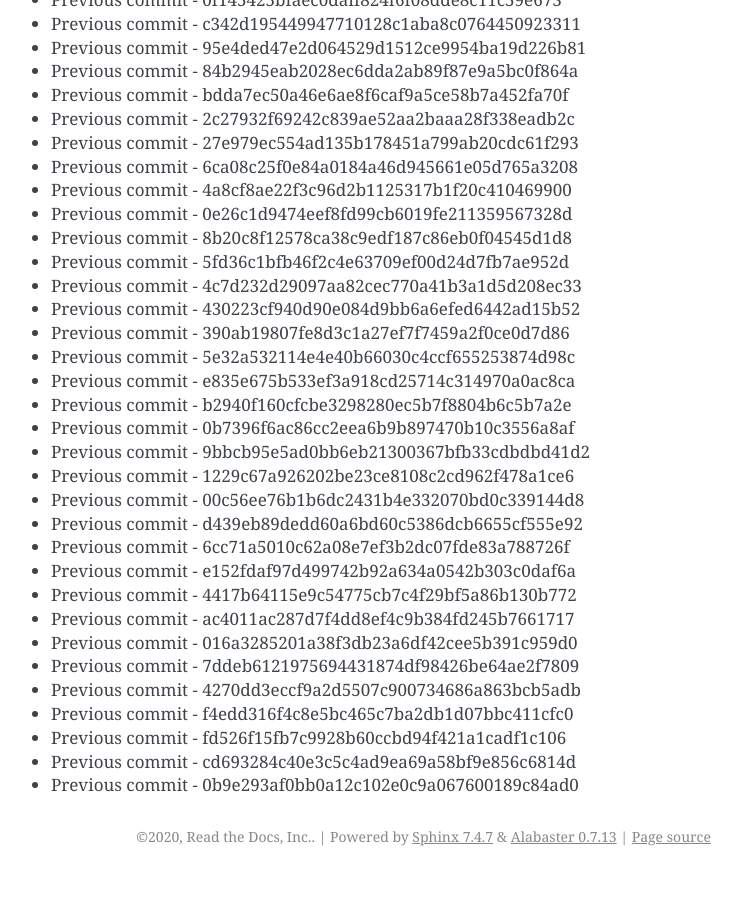
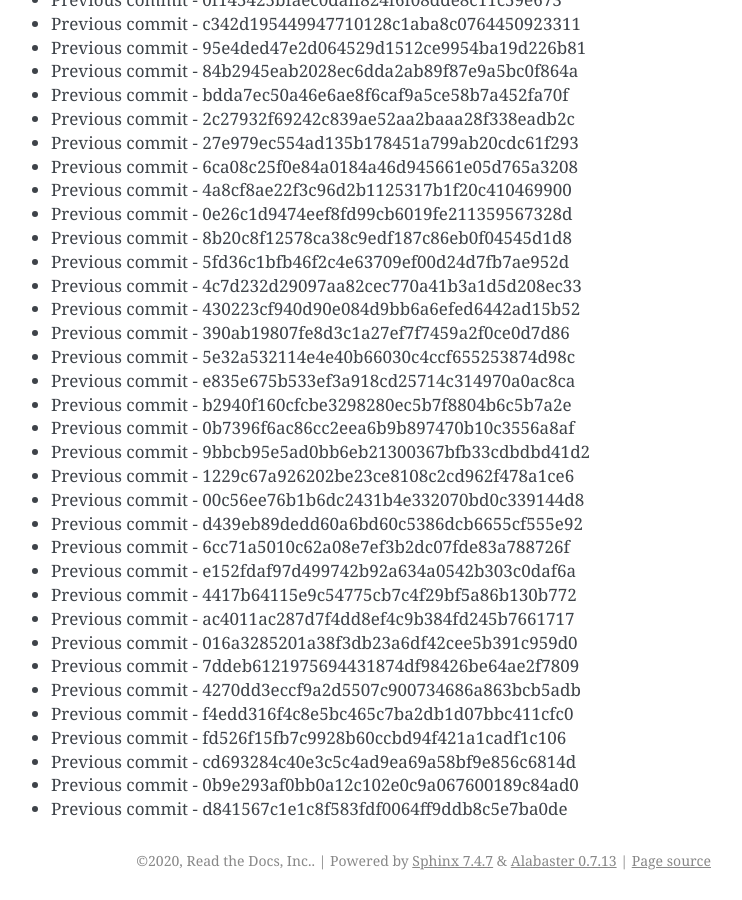
Before and after one commit to readthedocs/rtd-git-stresstest, a Sphinx documentation site: the page built from docs/updates.rst, in a window 1280 px wide and 900 px high, scrolled down 62575 px. Shown: the whole window, without its empty margins (399-1141 px from the left). Built offline with Sphinx 7.4.7, drawn with Linux system fonts in a browser that asks for light colours; before the commit the page ends 63451 px from its top, so only the background shows below that.

Commit message:
Generating commit from previous: d841567c1e1c8f583fdf0064ff9ddb8c5e7ba0de

```diff
--- a/docs/updates.rst
+++ b/docs/updates.rst
@@ -2661,3 +2661,4 @@ It can be tested for any performance characteristics.
 * Previous commit - fd526f15fb7c9928b60ccbd94f421a1cadf1c106
 * Previous commit - cd693284c40e3c5c4ad9ea69a58bf9e856c6814d
 * Previous commit - 0b9e293af0bb0a12c102e0c9a067600189c84ad0
+* Previous commit - d841567c1e1c8f583fdf0064ff9ddb8c5e7ba0de
```
